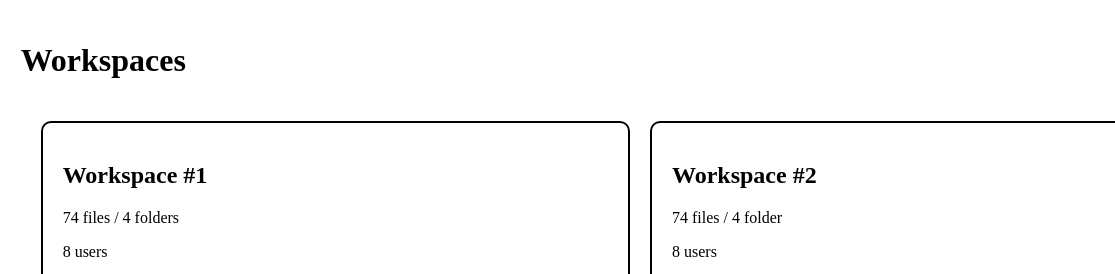
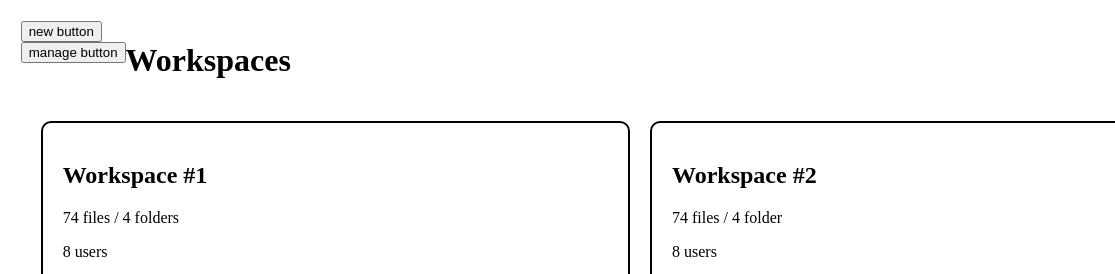
Before and after one commit to flexgaming/P2_Project, a website: page node/PublicResources/html/workspaces.html in a window 1280 px wide. Shown: the top 274 px of the page, 0-1115 px from the left. Drawn offline with Linux system fonts and the light colour scheme; files that its build step writes are made by us from their sources; files whose address does not match are found by name.

Commit message:
Working on workspaces
moneky elements and buttons

```diff
--- a/node/PublicResources/css/workspaces.css
+++ b/node/PublicResources/css/workspaces.css
@@ -1,4 +1,3 @@
-
 #main-content {
   padding: 1%;
 }
@@ -16,3 +15,21 @@
   border-radius: 10px;
   padding: 20px;
 }
+
+.buttons-and-header-container {
+  display: flex;
+}
+
+.buttons-and-header-container>buttons {
+  width: 33%;
+  justify-content: left;
+}
+
+.header-container {
+  justify-content: center;
+}
+
+.new-manage-buttons {
+  display: grid;
+  grid-template-columns: repeat(1, 1fr);
+}
--- a/node/PublicResources/html/workspaces.html
+++ b/node/PublicResources/html/workspaces.html
@@ -1,5 +1,6 @@
 <!DOCTYPE html>
 <html lang="en">
+
 <head>
     <meta charset="UTF-8">
     <meta name="viewport" content="width=device-width, initial-scale=1.0">
@@ -7,16 +8,31 @@
     <link rel="stylesheet" href="css/todo.css">
     <link rel="stylesheet" href="css/workspaces.css">
 </head>
+
 <body>
     <div id="sidebar">
         <iframe src="html/todo.html" width="100%" height="100%" style="border:none;"></iframe>
     </div>
-        <a id="open-chat" onclick="window.open('html/chat.html', '_blank', 'width=800,height=600'); return false;"><img src="img/chat128.png" width="50px" height="50px"></a>
+    <a id="open-chat" onclick="window.open('html/chat.html', '_blank', 'width=800,height=600'); return false;"><img
+            src="img/chat128.png" width="50px" height="50px"></a>
     <a id="toggle-button"><img src="img/todo128.png" width="50px" height="50px"></a>
     <div id="main-content">
+        <div class="buttons-and-header-container">
+            <div class="buttons-and-header-container > buttons">
+                <div class="new-manage-button-container">
+                    <div>
+                        <button class="new-button">new button</button>
+                    </div>
+                    <div>
+                        <button class="manage-button">manage button</button>
+                    </div>
+                </div>
+            </div>
+            <div class="header-container">
+                <div id="workspace-header">
                     <h1>Workspaces</h1>
-        <div>
-
+                </div>
+            </div>
         </div>
         <div class="workspace-container">
 
@@ -44,4 +60,5 @@
         </div>
         <script src="js/sidebar.js"></script>
 </body>
+
 </html>
```
Lines whose indentation alone changed are shown as unchanged.
